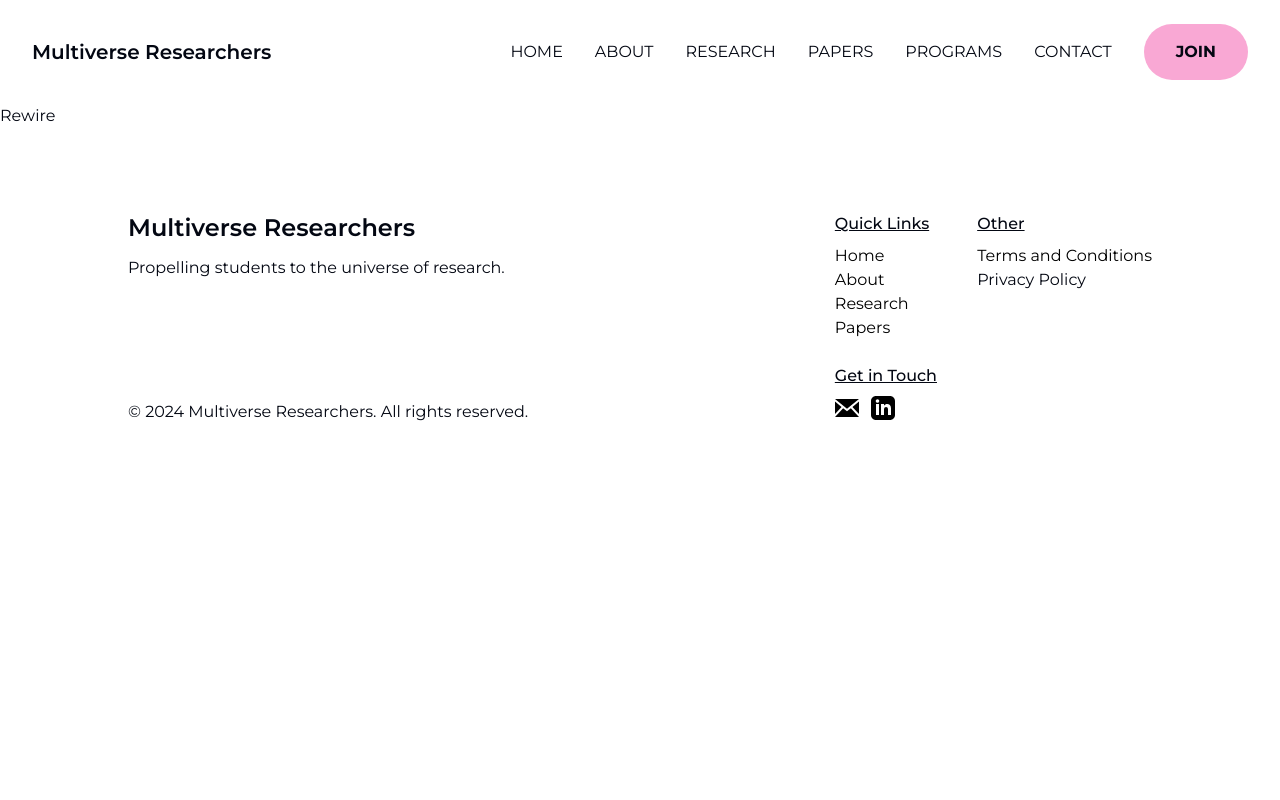
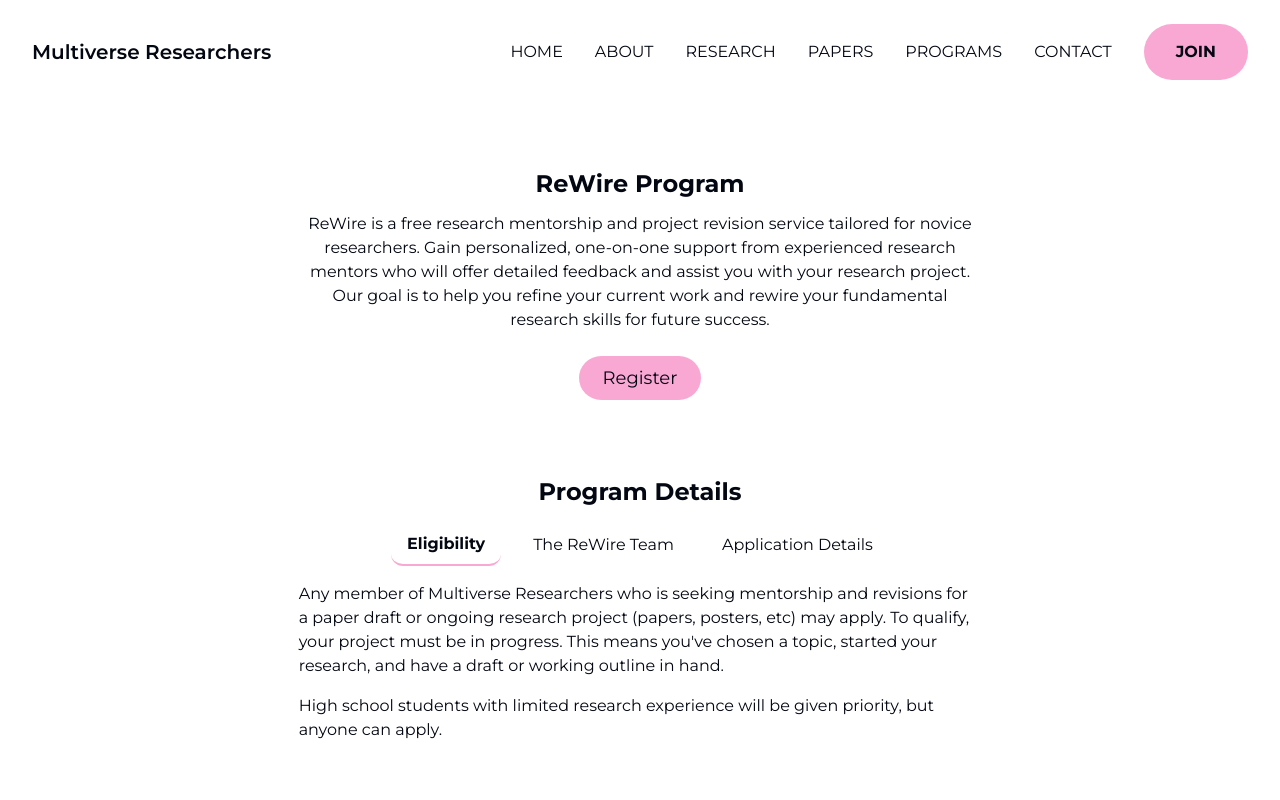
Before and after one commit to multiverseresearchers/multiverse-researchers, a React (Vite) app: page /rewire in a window 1280 px wide. Shown: the top 800 px of the page. Built offline with nearby package versions, Linux system fonts and the light colour scheme.

Commit message:
rewire program

```diff
--- a/src/components/programs/Rewire.tsx
+++ b/src/components/programs/Rewire.tsx
@@ -1,7 +1,61 @@
+import { useState } from 'react';
+
 const Rewire = () => {
-  return (
-    <div>Rewire</div>
-  )
-}
+	const [activeTab, setActiveTab] = useState('Eligibility');
 
-export default Rewire
+	const renderContent = () => {
+		switch (activeTab) {
+			case 'Eligibility':
+				return <div>
+					<p>Any member of Multiverse Researchers who is seeking mentorship and revisions for a paper draft or ongoing research project (papers, posters, etc) may apply. To qualify, your project must be in progress. This means you've chosen a topic, started your research, and have a draft or working outline in hand.</p>
+					<p className='py-4 text-pretty'>High school students with limited research experience will be given priority, but anyone can apply.</p>
+				</div>;
+			case 'The ReWire Team':
+				return <p>Our mentors are experienced researchers who have published numerous papers, worked with renowned institutions, and spoken at prestigious conferences. We will pass on the expertise we&apos;ve gained to help you succeed in your research journey!</p>;
+			case 'Application Details':
+				return <div><p className='underline font-semibold'>ReWire Student Application Form:</p><a className='text-purple-700 hover:text-pink-700 transition-all duration-300 font-semibold' href='https://forms.gle/t2X8tduQJTJJWdqF9' target='_blank'>https://forms.gle/t2X8tduQJTJJWdqF9</a><p className='pt-4 font-semibold underline'>ReWire Peer Reviewer Application Form:</p><p>(For any members with strong research experience and want to help others!)</p><a className='text-purple-700 hover:text-pink-700 transition-all duration-300 font-semibold' href='https://forms.gle/oj8Nwx5ag2ZcMRoDA' target='_blank'>https://forms.gle/oj8Nwx5ag2ZcMRoDA</a></div>;
+			default:
+				return null;
+		}
+	};
+
+	return (
+		<div className="p-8 md:w-7/12 m-auto">
+			<p className="font-bold text-2xl pt-8 text-center">ReWire Program</p>
+			<p className="md:m-auto py-3 text-center text-pretty">ReWire is a free research mentorship and project revision service tailored for novice researchers. Gain personalized, one-on-one support from experienced research mentors who will offer detailed feedback and assist you with your research project. Our goal is to help you refine your current work and rewire your fundamental research skills for future success.</p>
+			<a href="https://daztyxpv.formester.com/f/6e4ea898-ec48-41c9-9570-fbe35facdc17" target="_blank">
+				<div className="text-lg w-fit m-auto bg-pink-300 hover:bg-pink-900 hover:text-white transition-colors duration-300 rounded-full py-2 px-6 cursor-pointer my-3">
+					Register
+				</div>
+			</a>
+
+			<p className="font-bold text-2xl pt-16 text-center pb-4">Program Details</p>
+			<div className="flex justify-center space-x-4">
+  <button
+    className={`py-2 px-4 ${activeTab === 'Eligibility' ? 'font-bold border-b-2 border-pink-300 rounded-none' : ''} hover:bg-gray-100 rounded-xl transition-all duration-300`}
+    onClick={() => setActiveTab('Eligibility')}
+  >
+    Eligibility
+  </button>
+  <button
+    className={`py-2 px-4 ${activeTab === 'The ReWire Team' ? 'font-bold border-b-2 border-pink-300 rounded-none' : ''} hover:bg-gray-100 rounded-xl transition-all duration-300`}
+    onClick={() => setActiveTab('The ReWire Team')}
+  >
+    The ReWire Team
+  </button>
+  <button
+    className={`py-2 px-4 ${activeTab === 'Application Details' ? 'font-bold border-b-2 border-pink-300 rounded-none' : ''} hover:bg-gray-100 rounded-xl transition-all duration-300`}
+    onClick={() => setActiveTab('Application Details')}
+  >
+    Application Details
+  </button>
+</div>
+
+			<div className="mt-4">
+				{renderContent()}
+			</div>
+		</div>
+	);
+};
+
+export default Rewire;
```
Also changed, not shown: .eslintrc.cjs.
